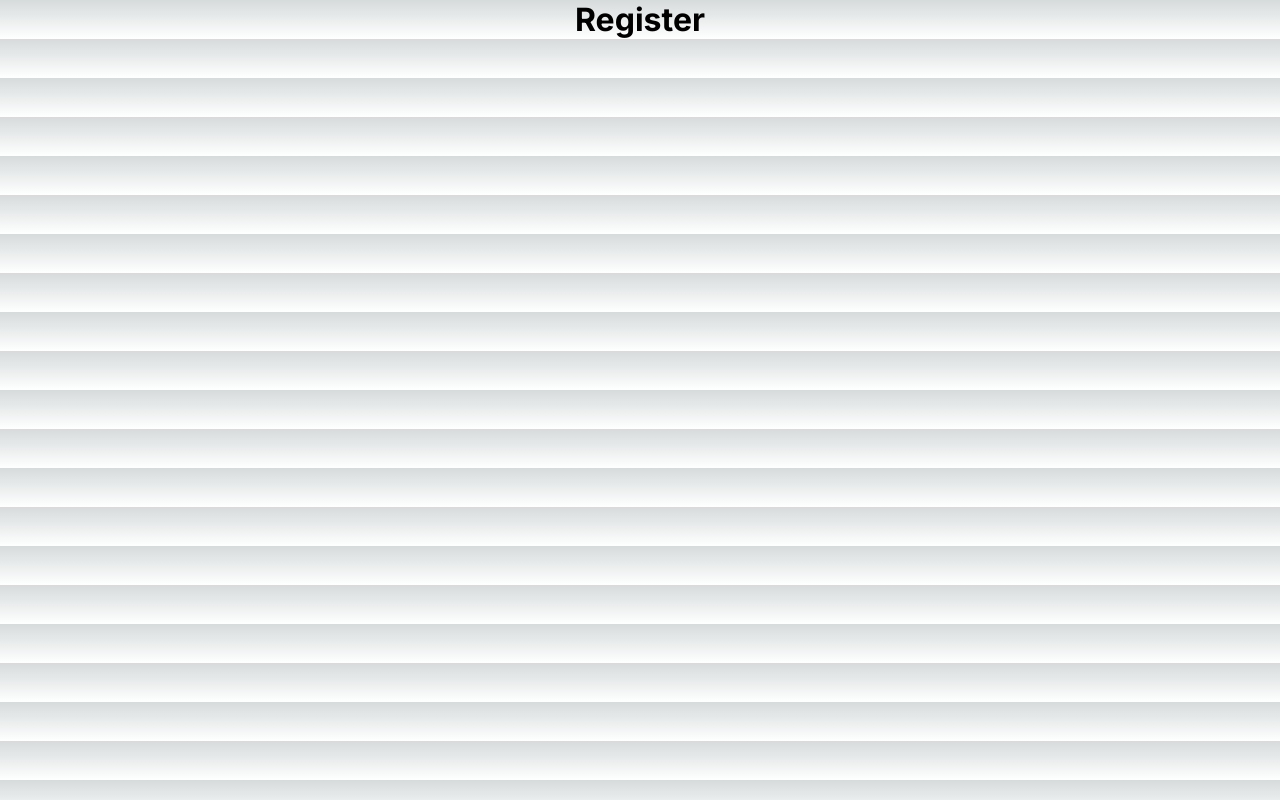
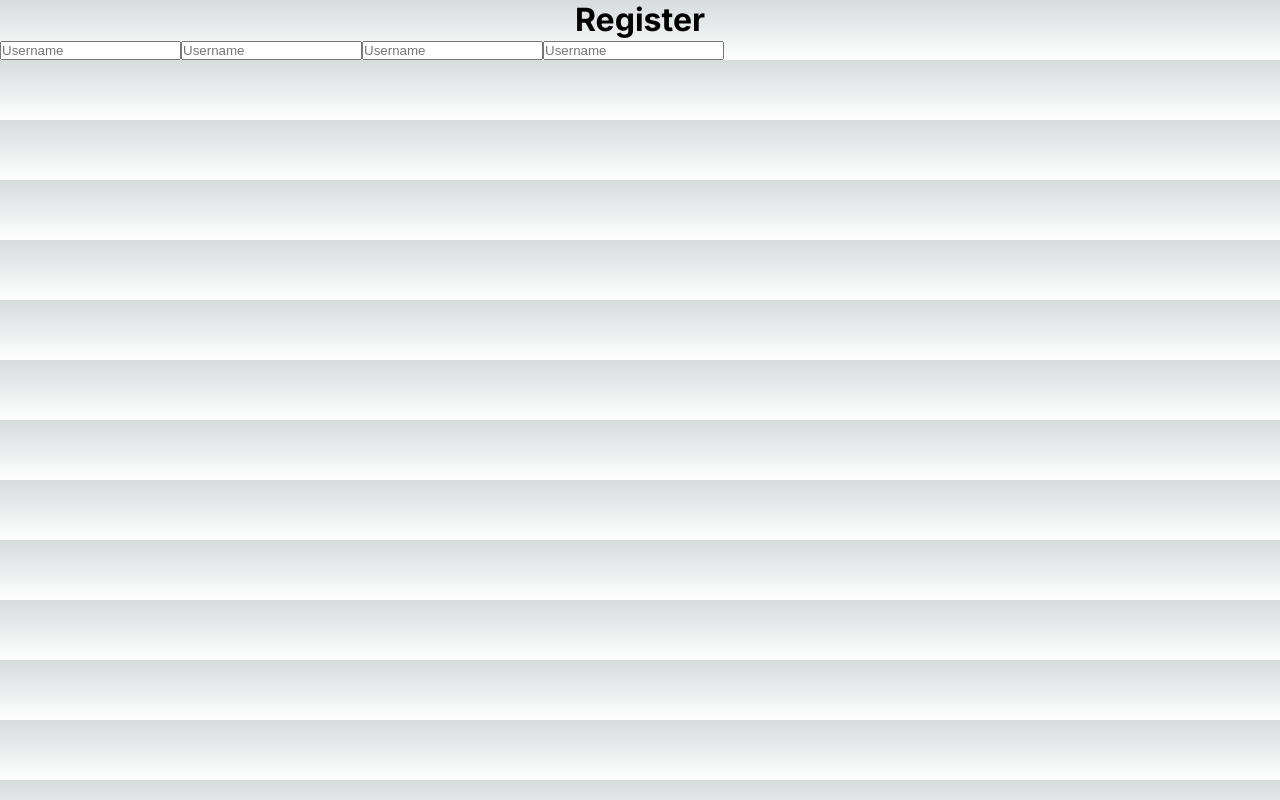
Before and after one commit to Shakeb100/MajorMatch, a Next.js app: page /Register in a window 1280 px wide. Built offline with nearby package versions, Linux system fonts and the light colour scheme.

Commit message:
Starting the creation of buttons on the register page

```diff
--- a/app/Register/page.js
+++ b/app/Register/page.js
@@ -15,9 +15,26 @@ export default function Register() {
   };
 
   return(
+    //Added register heading with following size parameters and location on webpage
+
+    //Next Creating buttons for the following parameters above, being username, name, email, and password
     <div style={{width: '100%', maxWidth: '400', margin: '0' }}>
       <h1 style={{ fontSize: '24', textAlign: 'center', marginBottom: '10'}}>Register</h1>
+      <form>
+      <input type='text' name='username' value={formData.username} onChange={handleChange} placeholder='Username' />
+      <input type='text' name='name' value={formData.username} onChange={handleChange} placeholder='Username' />
+      <input type='text' name='email' value={formData.username} onChange={handleChange} placeholder='Username' />
+      <input type='text' name='password' value={formData.username} onChange={handleChange} placeholder='Username' />
+
+
+
+
+
+
+
+      </form>
     </div>
+
   )
 
 }
```
